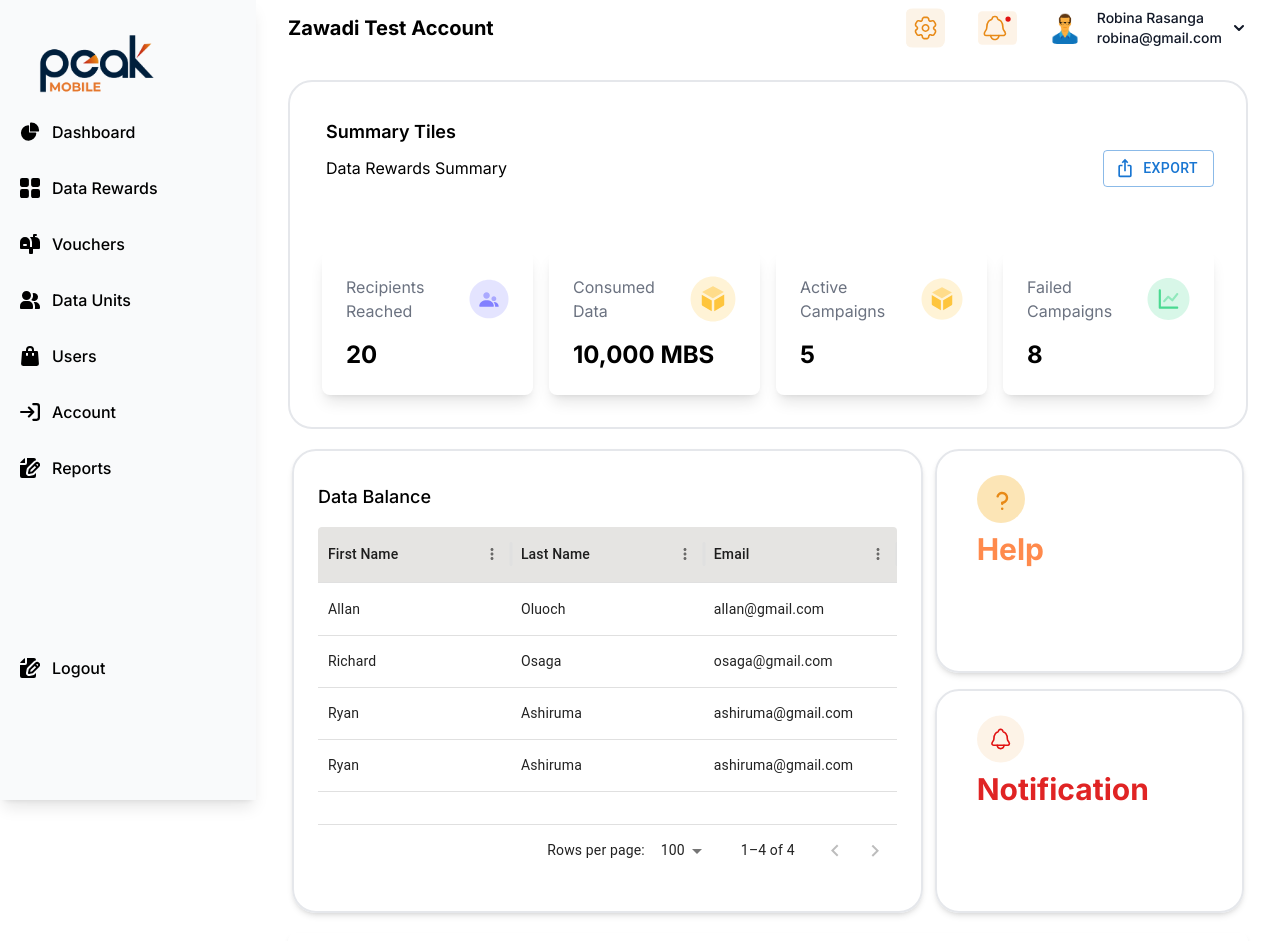
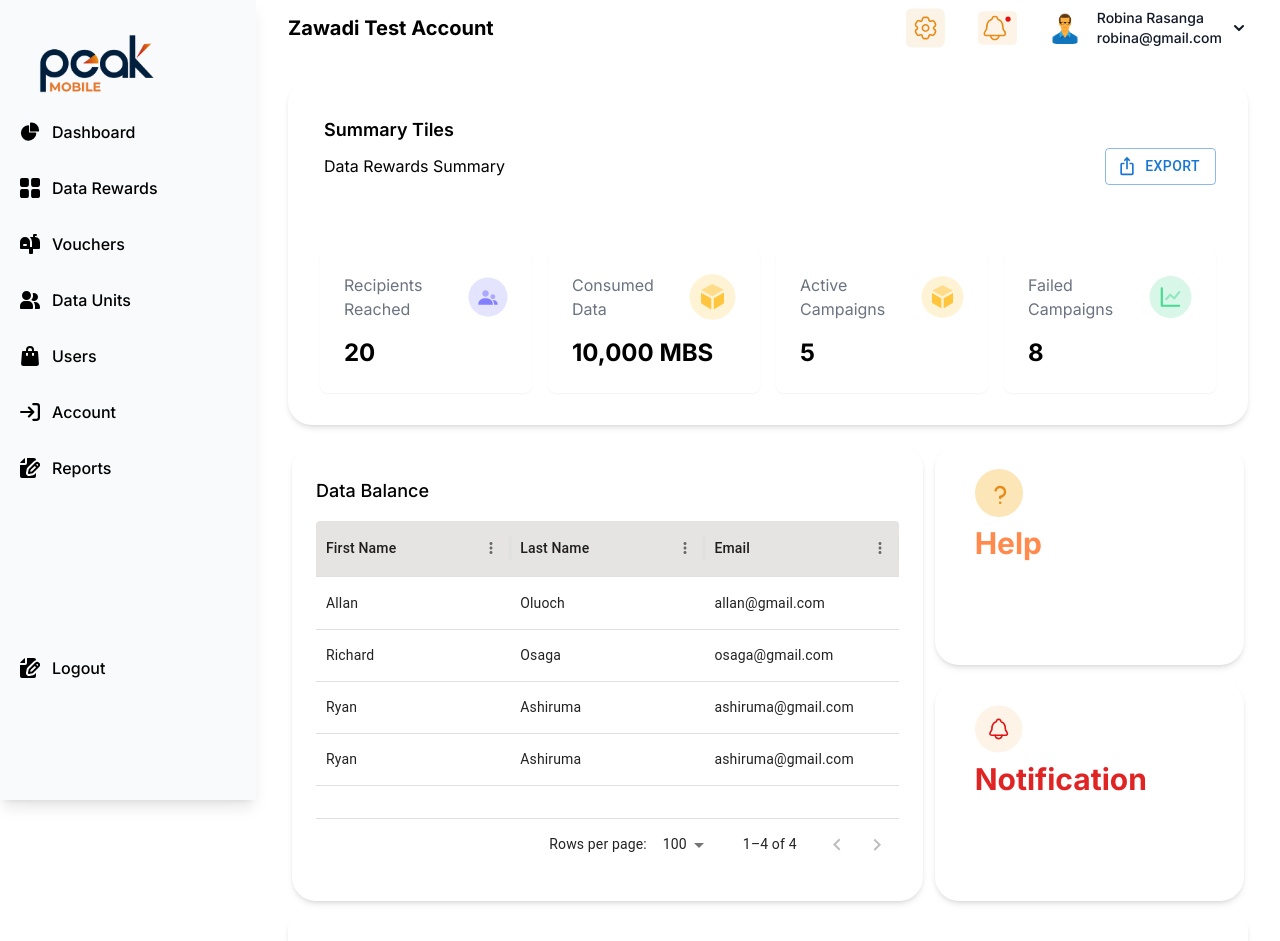
Before and after one commit to rosaga/PML_Frontend_V2, a Next.js app: page /apps/1/dashboard in a window 1280 px wide. Shown: the top 941 px of the page. Built offline with nearby package versions, Linux system fonts and the light colour scheme.

Commit message:
complete dashboard styling

```diff
--- a/src/app/apps/[appId]/dashboard/page.tsx
+++ b/src/app/apps/[appId]/dashboard/page.tsx
@@ -111,7 +111,7 @@ const Dashboard = () => {
     <div className="p-4 sm:ml-64 h-screen ">
       <div className="p-4 h-full rounded-lg dark:border-gray-700">
         <div className="flex flex-col h-full">
-          <div className="border-2 rounded-3xl">
+          <div className="shadow-md rounded-3xl">
             <div className="p-8">
               <p className="m-1 font-semibold text-lg">Summary Tiles</p>
               <div className="flex items-center justify-between"><p className="m-1 text-md">Data Rewards Summary</p>
@@ -122,7 +122,7 @@ const Dashboard = () => {
             </div>
 
             <div className="grid grid-cols-4 gap-4 p-8">
-              <div className="border-1 shadow-lg rounded-lg p-6 flex flex-col">
+              <div className="border-1 shadow-sm rounded-lg p-6 flex flex-col">
                 <div className="flex justify-between items-center mb-4">
                   <div className="text-gray-500">Recipients Reached</div>
                   <div>
@@ -143,7 +143,7 @@ const Dashboard = () => {
                 </div>
                 <div className="text-2xl font-bold">20</div>
               </div>
-              <div className="border-1 shadow-lg rounded-lg p-6 flex flex-col">
+              <div className="border-1 shadow-sm rounded-lg p-6 flex flex-col">
                 <div className="flex justify-between items-center mb-4">
                   <div className="text-gray-500">Consumed Data</div>
                   <div>
@@ -164,7 +164,7 @@ const Dashboard = () => {
                 </div>
                 <div className="text-2xl font-bold">10,000 MBS</div>
               </div>
-              <div className="border-1 shadow-lg rounded-lg p-6 flex flex-col">
+              <div className="border-1 shadow-sm rounded-lg p-6 flex flex-col">
                 <div className="flex justify-between items-center mb-4">
                   <div className="text-gray-500">Active Campaigns</div>
                   <div>
@@ -185,7 +185,7 @@ const Dashboard = () => {
                 </div>
                 <div className="text-2xl font-bold">5</div>
               </div>
-              <div className="border-1 shadow-lg rounded-lg p-6 flex flex-col">
+              <div className="border-1 shadow-sm rounded-lg p-6 flex flex-col">
                 <div className="flex justify-between items-center mb-4">
                   <div className="text-gray-500">Failed Campaigns</div>
                   <div>
@@ -210,7 +210,7 @@ const Dashboard = () => {
           </div>
           <div className="grid grid-cols-3 gap-3 my-4 p-1">
 
-            <div className="col-span-2 border-2 rounded-3xl shadow-md font-semibold text-md p-6">
+            <div className="col-span-2 rounded-3xl shadow-md font-semibold text-md p-6">
               <p className="mt-2 font-medium text-lg">Data Balance</p>
 
               <div className="mt-4">
@@ -231,7 +231,7 @@ const Dashboard = () => {
               </div>
             </div>
             <div className="flex flex-col gap-4">
-              <div className="border-2 rounded-3xl shadow-md p-6">
+              <div className="rounded-3xl shadow-md p-6">
               <span>
                       <Image
                         style={{ color: "#F58426" }}
@@ -247,7 +247,7 @@ const Dashboard = () => {
                     </span>
               <p className="mt-2 mb-20 ml-4 text-3xl font-bold text-orange-400">Help</p>
               </div>
-              <div className="border-2 rounded-3xl shadow-md p-6">
+              <div className="rounded-3xl shadow-md p-6">
               <span>
                       <Image
                         style={{ color: "#F58426" }}
```
